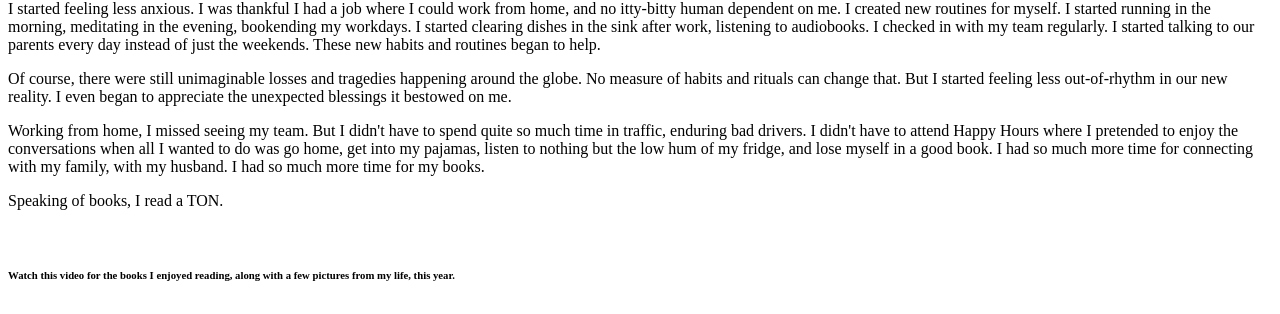
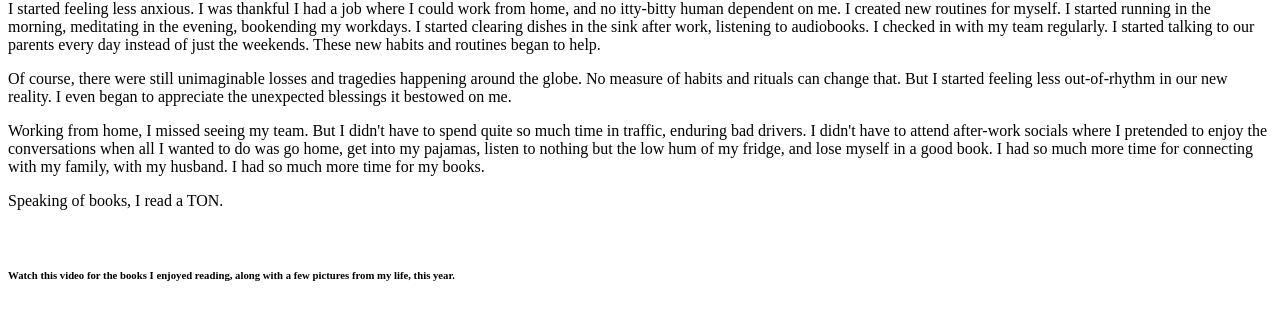
Before and after one commit to ThisisRajiRaj/thisisrajiraj.github.io, a Jekyll site: the page posts/yearinreview2020.html, which Jekyll copies as it is, in a window 1280 px wide and 900 px high, scrolled down 1340 px. Shown: the part 138-452 px from the top of the window. Built offline with Jekyll 4.4.1, drawn with Linux system fonts in a browser that asks for light colours.

Commit message:
Update yearinreview2020.html

```diff
--- a/posts/yearinreview2020.html
+++ b/posts/yearinreview2020.html
@@ -112,8 +112,7 @@ job where I could work from home, and no itty-bitty human dependent on me. I cre
 </p>
 <p>
 Working from home, I missed seeing my team. But I didn't have to spend quite so much time in
-    traffic, enduring bad drivers. I didn't have to attend Happy
-    Hours where I pretended to enjoy the conversations when all I wanted to do
+    traffic, enduring bad drivers. I didn't have to attend after-work socials where I pretended to enjoy the conversations when all I wanted to do
     was go home, get into my pajamas, listen to nothing but the low hum of my fridge,
     and lose myself in a good book. I had so much
     more time for connecting with my family, with my husband. I had so much
```
